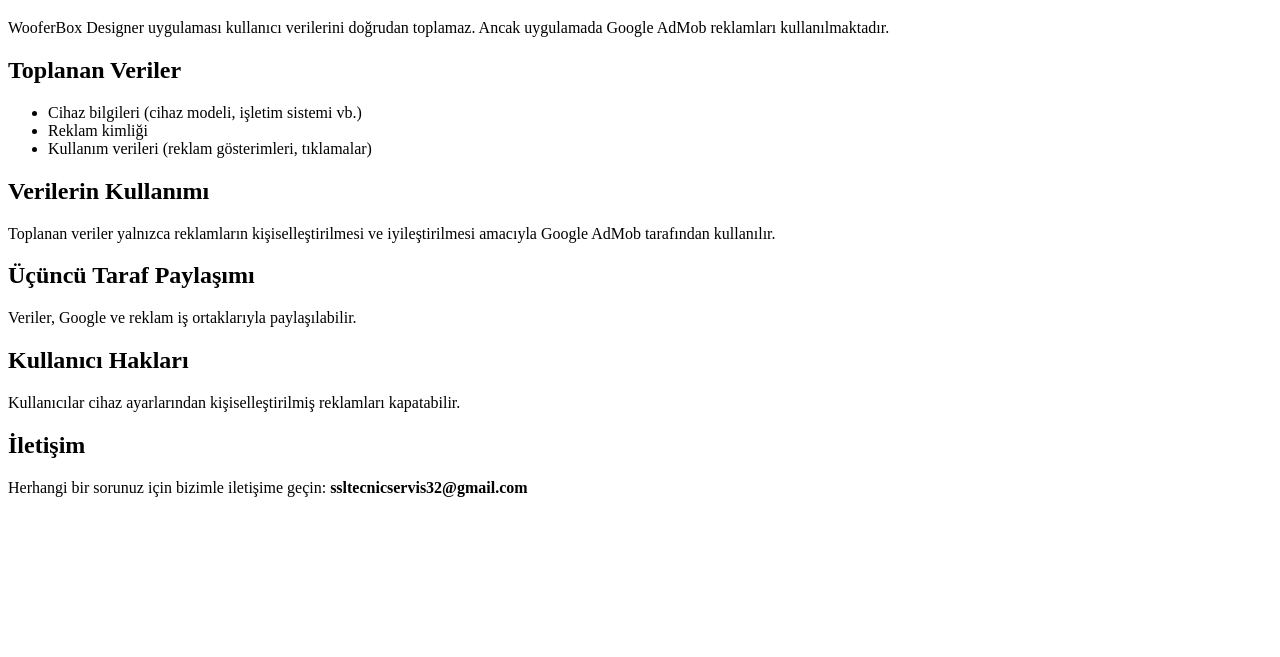
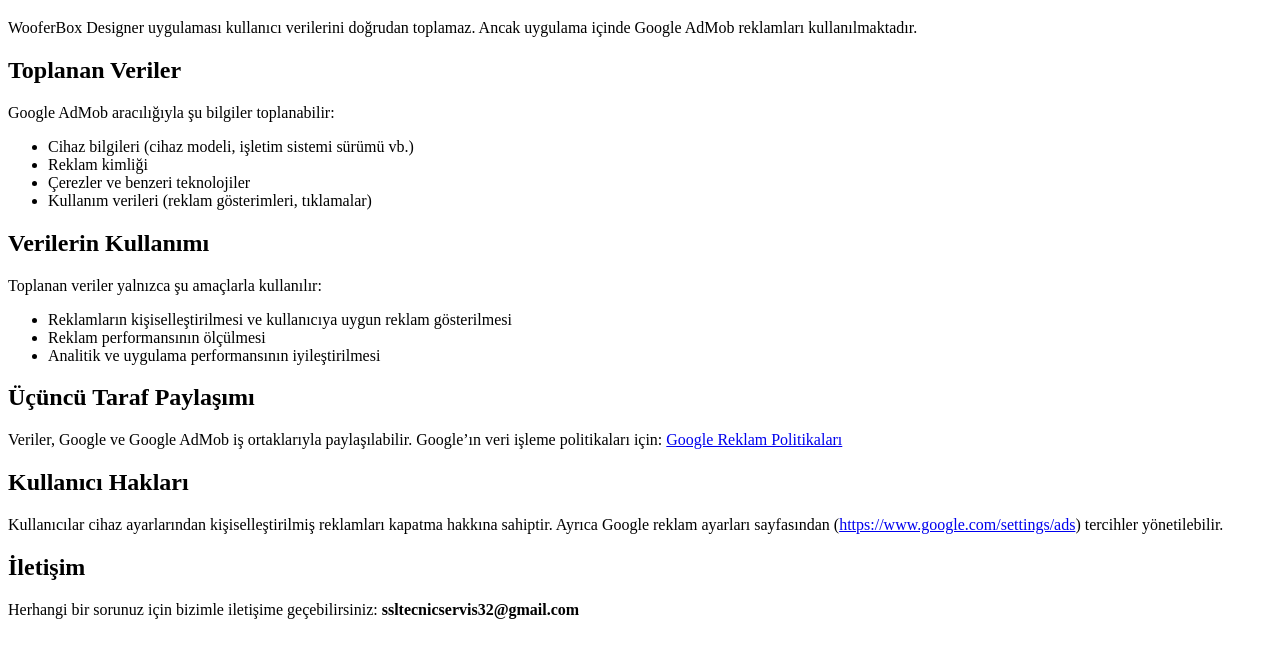
Before and after one commit to ssltecnicservis32-design/wooferbox-privacy, a plain HTML site: page privacy.html in a window 1280 px wide. Shown: the part 61-718 px from the top of the page. Drawn offline with Linux system fonts and the light colour scheme.

Commit message:
Update privacy.html

```diff
--- a/privacy.html
+++ b/privacy.html
@@ -6,25 +6,37 @@
 </head>
 <body>
   <h1>Gizlilik Politikası</h1>
-  <p>WooferBox Designer uygulaması kullanıcı verilerini doğrudan toplamaz. Ancak uygulamada Google AdMob reklamları kullanılmaktadır.</p>
+  <p>WooferBox Designer uygulaması kullanıcı verilerini doğrudan toplamaz. Ancak uygulama içinde Google AdMob reklamları kullanılmaktadır.</p>
 
   <h2>Toplanan Veriler</h2>
+  <p>Google AdMob aracılığıyla şu bilgiler toplanabilir:</p>
   <ul>
-    <li>Cihaz bilgileri (cihaz modeli, işletim sistemi vb.)</li>
+    <li>Cihaz bilgileri (cihaz modeli, işletim sistemi sürümü vb.)</li>
     <li>Reklam kimliği</li>
+    <li>Çerezler ve benzeri teknolojiler</li>
     <li>Kullanım verileri (reklam gösterimleri, tıklamalar)</li>
   </ul>
 
   <h2>Verilerin Kullanımı</h2>
-  <p>Toplanan veriler yalnızca reklamların kişiselleştirilmesi ve iyileştirilmesi amacıyla Google AdMob tarafından kullanılır.</p>
+  <p>Toplanan veriler yalnızca şu amaçlarla kullanılır:</p>
+  <ul>
+    <li>Reklamların kişiselleştirilmesi ve kullanıcıya uygun reklam gösterilmesi</li>
+    <li>Reklam performansının ölçülmesi</li>
+    <li>Analitik ve uygulama performansının iyileştirilmesi</li>
+  </ul>
 
   <h2>Üçüncü Taraf Paylaşımı</h2>
-  <p>Veriler, Google ve reklam iş ortaklarıyla paylaşılabilir.</p>
+  <p>Veriler, Google ve Google AdMob iş ortaklarıyla paylaşılabilir. Google’ın veri işleme politikaları için:
+    <a href="https://policies.google.com/technologies/ads?hl=tr" target="_blank">Google Reklam Politikaları</a>
+  </p>
 
   <h2>Kullanıcı Hakları</h2>
-  <p>Kullanıcılar cihaz ayarlarından kişiselleştirilmiş reklamları kapatabilir.</p>
+  <p>Kullanıcılar cihaz ayarlarından kişiselleştirilmiş reklamları kapatma hakkına sahiptir.
+     Ayrıca Google reklam ayarları sayfasından (<a href="https://www.google.com/settings/ads" target="_blank">https://www.google.com/settings/ads</a>) tercihler yönetilebilir.</p>
 
   <h2>İletişim</h2>
-  <p>Herhangi bir sorunuz için bizimle iletişime geçin: <b>ssltecnicservis32@gmail.com</b></p>
+  <p>Herhangi bir sorunuz için bizimle iletişime geçebilirsiniz:
+     <b>ssltecnicservis32@gmail.com</b>
+  </p>
 </body>
 </html>
```
